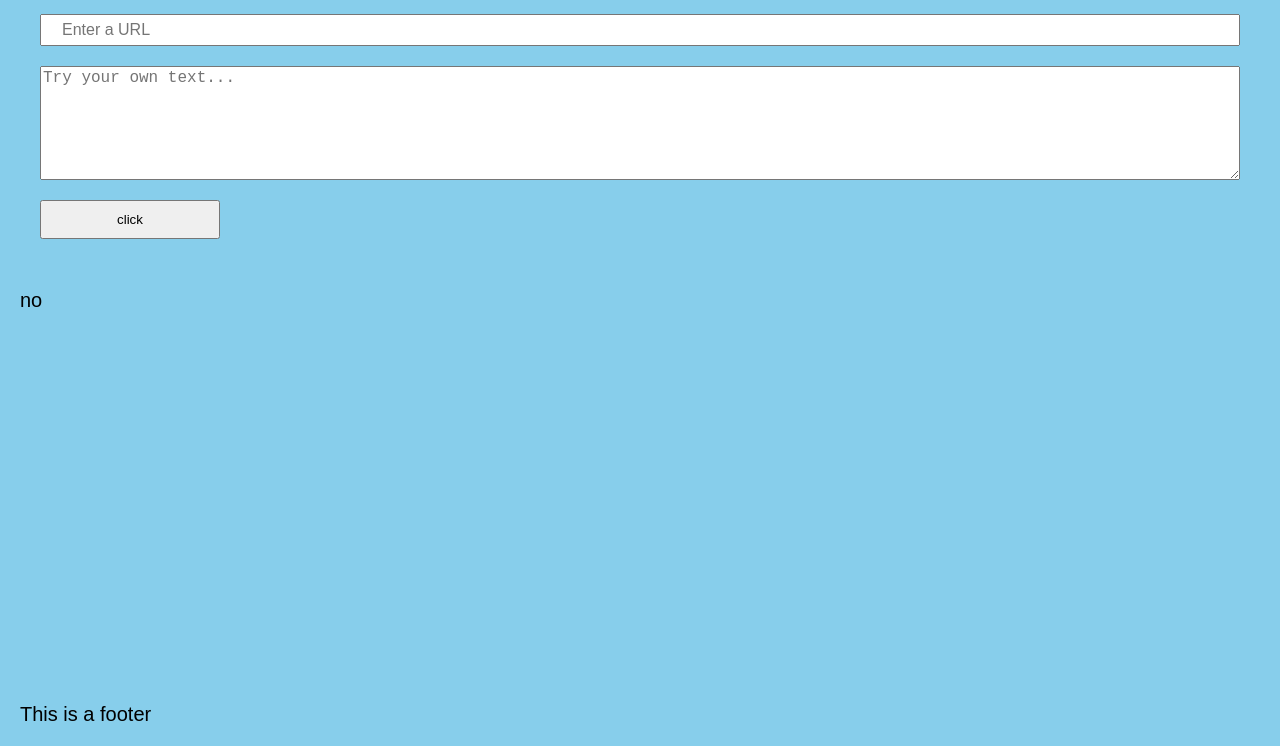
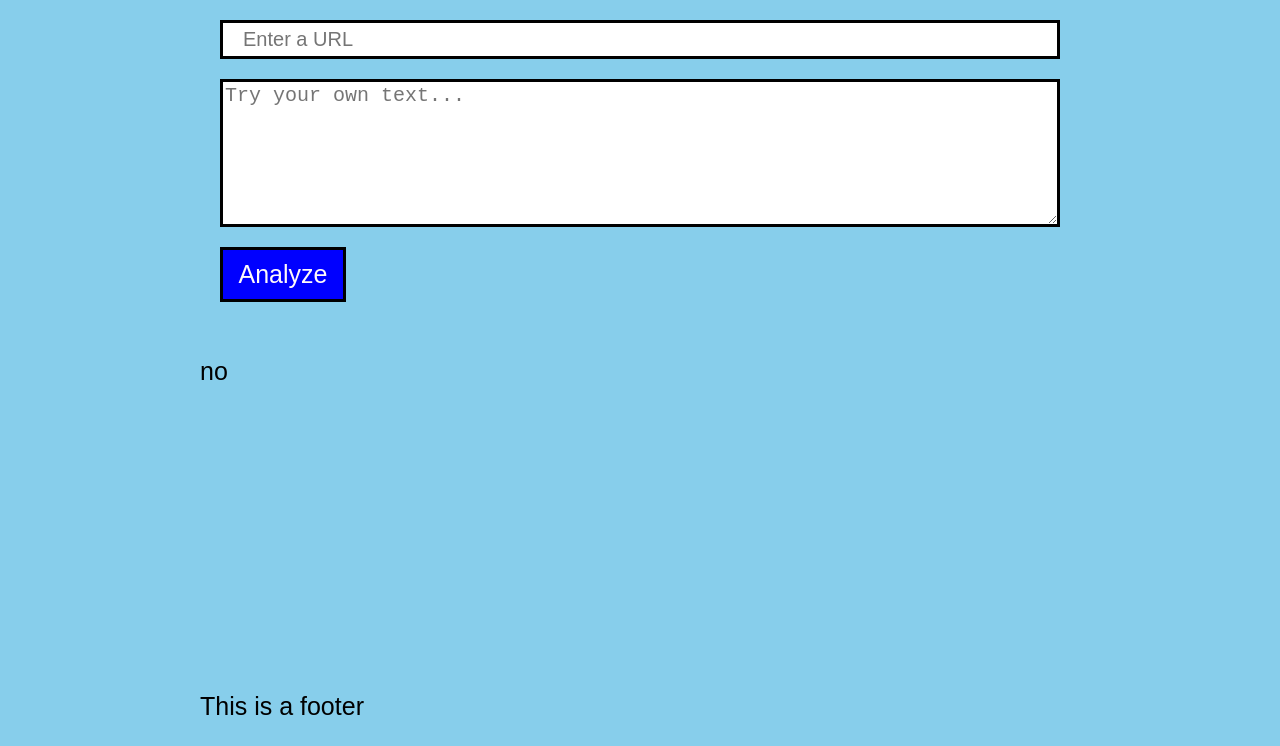
Before and after one commit to HashemSami/fend_capstone_project_travel_app, a website built with webpack: page src/client/views/index.html in a window 1280 px wide. Shown: the part 74-820 px from the top of the page. Built offline with nearby package versions, Linux system fonts and the light colour scheme.

Commit message:
fix media

```diff
--- a/src/client/js/formComponent.js
+++ b/src/client/js/formComponent.js
@@ -4,7 +4,7 @@ const formComponent = (url, text, note) => {
     <form>
         <input type="text" value="${url}" id="url" form="usrform" placeholder="Enter a URL">
         <textarea rows="6" cols="40" id="text" form="usrform" placeholder="Try your own text...">${text}</textarea>
-        <button  onclick="Client.changeName()">click</button>
+        <button  onclick="Client.changeName()">Analyze</button>
     </form>
     <div id="note">${note}</div>
 </section>`;
--- /dev/null
+++ b/src/client/styles/_variables.scss
@@ -0,0 +1,5 @@
+$breakpoint: 900px;
+
+@mixin box {
+  border: 3px solid black;
+}
--- a/src/client/styles/base.scss
+++ b/src/client/styles/base.scss
@@ -1,3 +1,5 @@
+@import "variables";
+
 html,
 body {
   margin: 0;
@@ -29,4 +31,9 @@ body {
     "main"
     "foot";
   row-gap: 15px;
+
+  @media (min-width: $breakpoint) {
+    margin: 20px 200px;
+    font-size: 25px;
+  }
 }
--- a/src/client/styles/form.scss
+++ b/src/client/styles/form.scss
@@ -1,3 +1,5 @@
+@import "variables";
+
 #usrform {
   grid-area: form;
   width: 100%;
@@ -20,6 +22,7 @@
     // justify-content: center;
 
     input {
+      @include box;
       grid-area: url;
       padding: 5px 20px;
       line-height: 16px;
@@ -28,12 +31,17 @@
     }
 
     textarea {
+      @include box;
       grid-area: textarea;
       margin: 10px 0;
       font-size: 0.8em;
     }
 
     button {
+      @include box;
+      font-size: 1em;
+      background-color: blue;
+      color: snow;
       grid-area: submit;
       margin: 10px 0;
       width: 15%;
--- a/src/client/styles/result.scss
+++ b/src/client/styles/result.scss
@@ -1,5 +1,6 @@
 #result {
   grid-area: result;
+  font-size: 0.8em;
 
   #overall {
     border: 3px solid black;
@@ -17,6 +18,7 @@
   }
 
   table {
+    width: 100%;
     margin: 10px 0px;
     border: 3px solid black;
     background-color: snow;
--- a/src/client/styles/variables.scss
+++ /dev/null
@@ -1,3 +0,0 @@
-@mixin rounded {
-  border-radius: $radius;
-}
```
